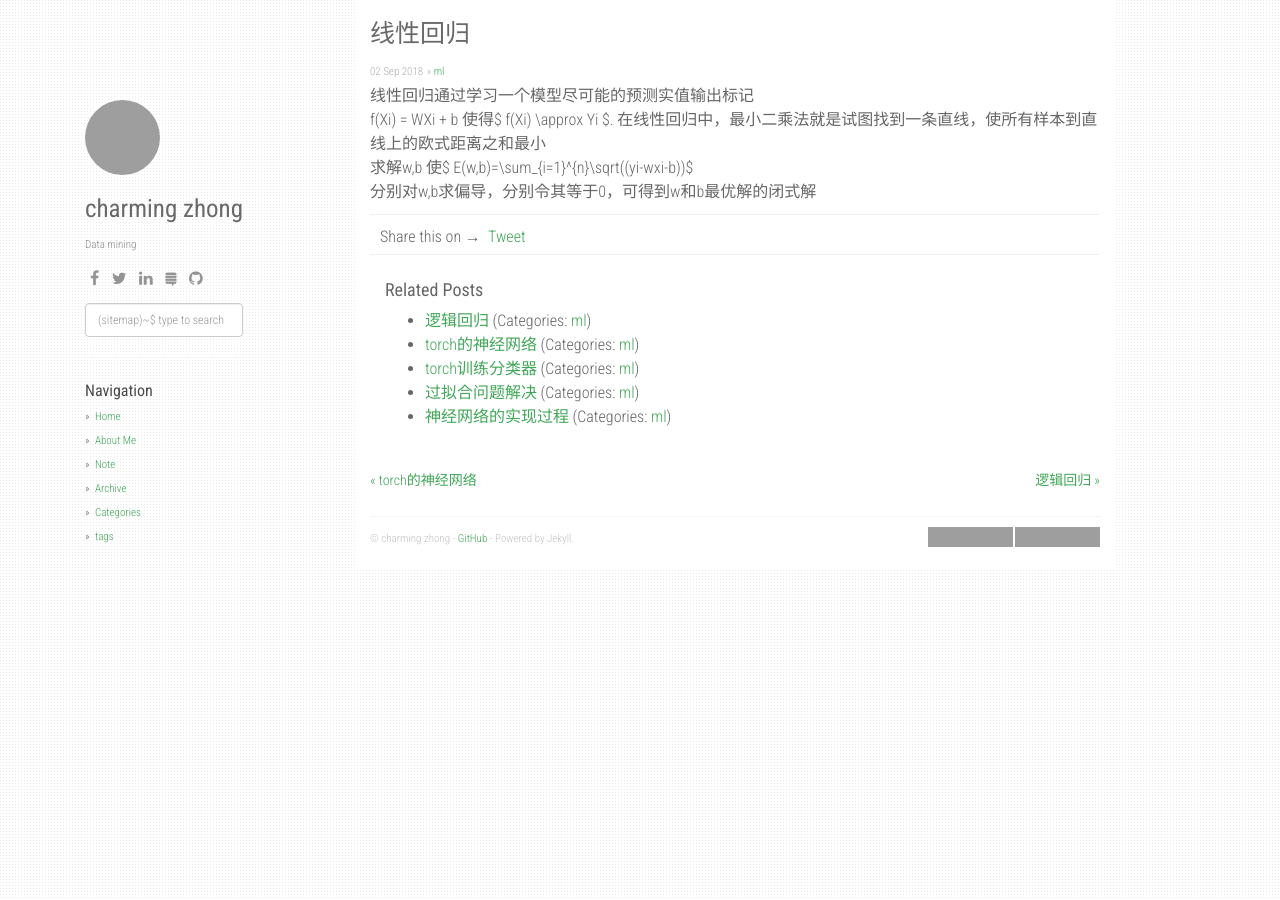
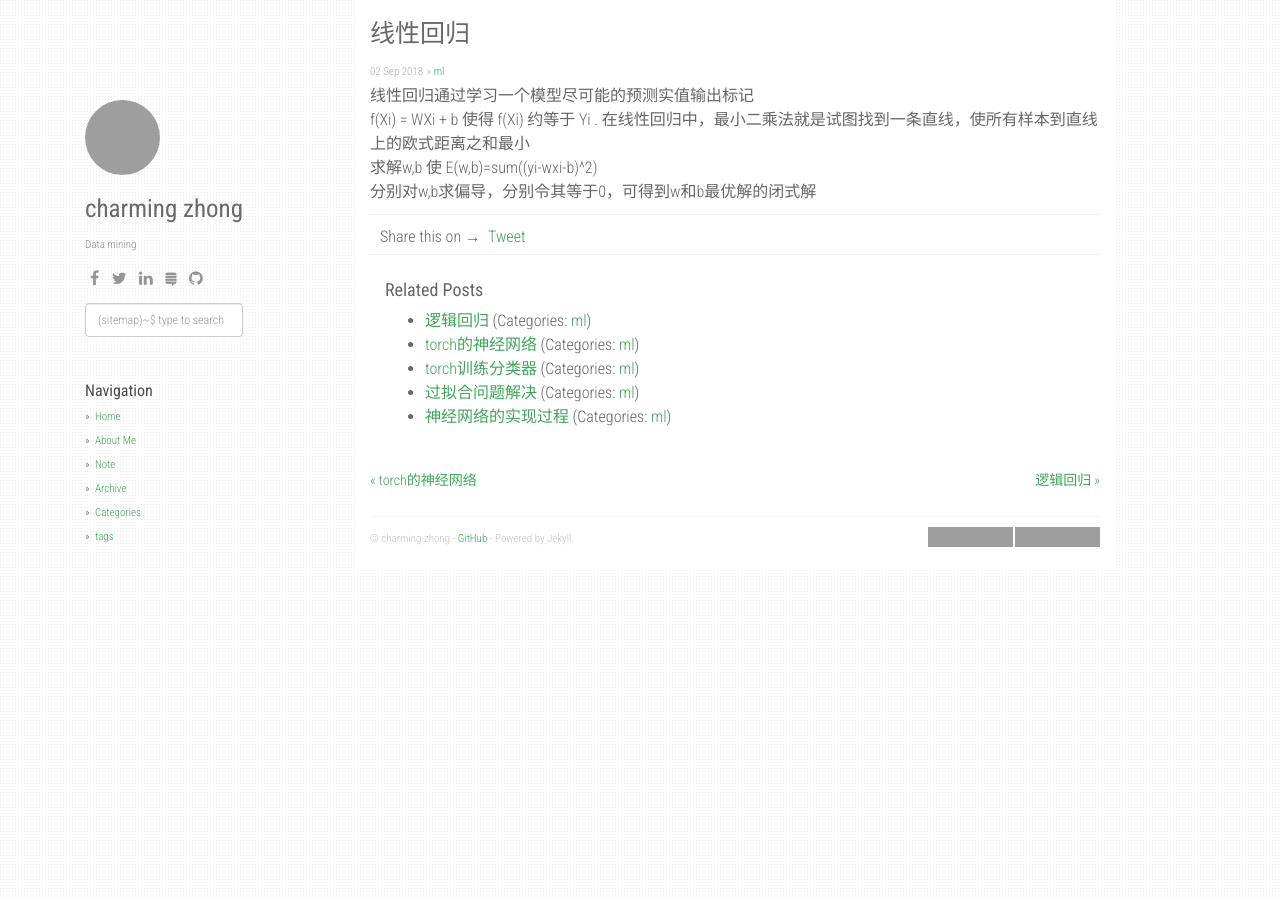
Before and after one commit to bfjm/bfjm.github.io, a Jekyll site: the page built from _posts/2018-09-02-线性回归.md, in a window 1280 px wide, cut to the strip 0-900 px from the top of the page. Built offline with Jekyll 4.4.1, drawn with Linux system fonts in a browser that asks for light colours; nearby versions of some CDN libraries; comment, search, counter and statistics services are not loaded; grey boxes are pictures that could not be loaded.

Commit message:
1809021118

```diff
--- a/_posts/2018-09-02-线性回归.md
+++ b/_posts/2018-09-02-线性回归.md
@@ -7,7 +7,7 @@ tags: 线性回归
 ---
 
 线性回归通过学习一个模型尽可能的预测实值输出标记
-f(Xi) = WXi + b 使得$ f(Xi) \approx Yi $.
+f(Xi) = WXi + b 使得 f(Xi) 约等于 Yi .
 在线性回归中，最小二乘法就是试图找到一条直线，使所有样本到直线上的欧式距离之和最小
-求解w,b 使$ E(w,b)=\sum_{i=1}^{n}\sqrt((yi-wxi-b))$
+求解w,b 使 E(w,b)=sum((yi-wxi-b)^2)
 分别对w,b求偏导，分别令其等于0，可得到w和b最优解的闭式解
```
